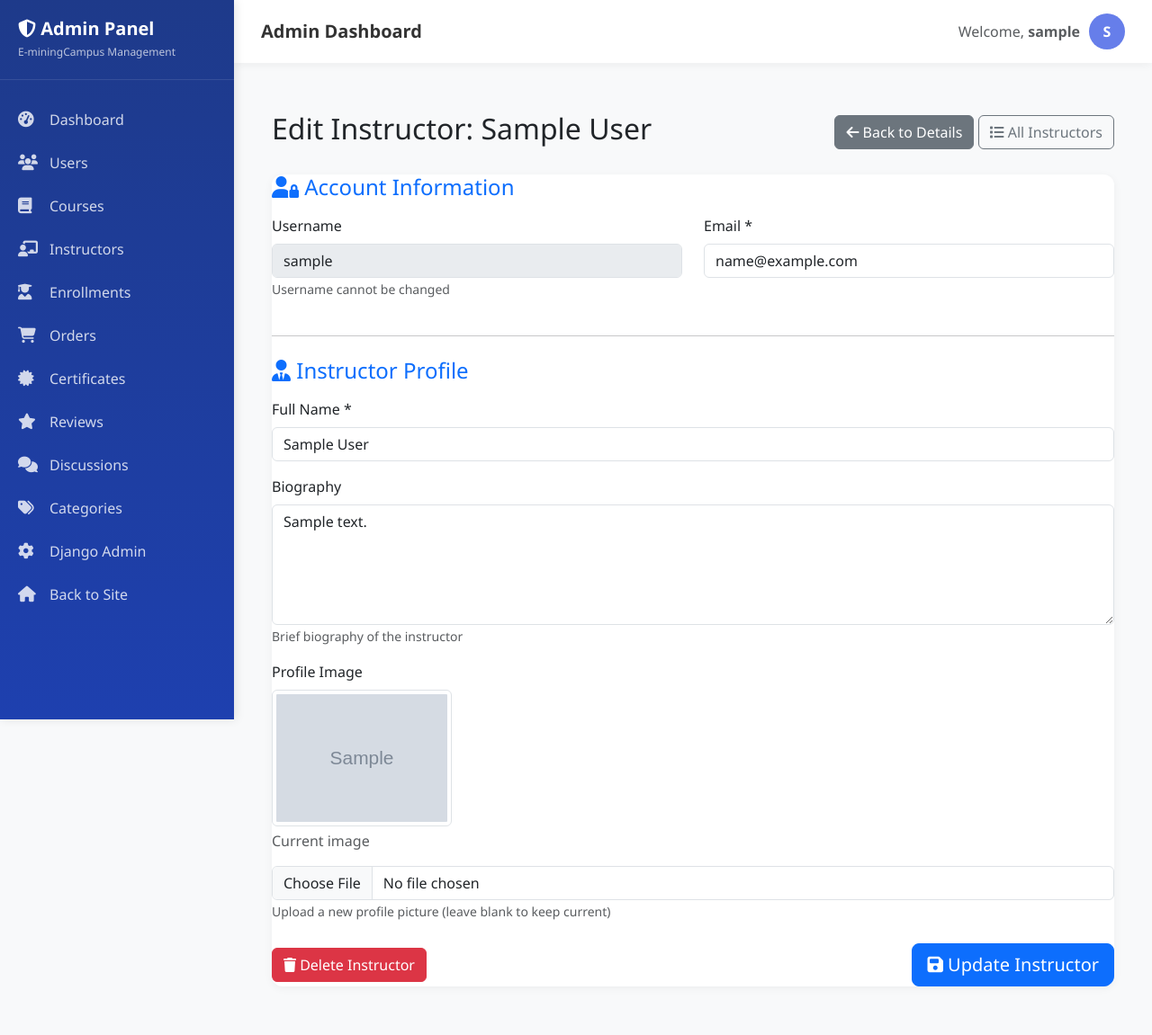
After one commit to kennedy-ak/emining_university, a Django app: page /custom-admin/instructors/1/edit/ in a window 1280 px wide. The commit adds this page. Shown: the whole page at 90% size. Run offline with Django 5.2, Linux system fonts and the light colour scheme; a user stored in the database is signed in; tables that the repository leaves empty hold one stand-in row (values such as "Sample post"); grey boxes marked "Sample" are stand-in pictures.

Commit message:
Add complete CRUD operations for instructors in custom admin panel
Features added:
- Edit instructor functionality with InstructorEditForm
- Delete instructor with confirmation page
- Updated instructor list with Edit and Delete action buttons
- Updated instructor detail page with Edit and Delete buttons
- New templates: edit_instructor.html and instructor_confirm_delete.html

Admin can now:
- Create instructors (existing feature)
- View instructor details (existing feature)
- Edit instructor profile and email
- Delete instructors with option to delete associated user account
- See warning when deleting instructors with courses

All instructor management can now be done within the custom admin panel
without needing to access the Django admin interface.

Co-Authored-By: Claude Sonnet 4.5 <noreply@anthropic.com>

```diff
--- a/courses/admin_views.py
+++ b/courses/admin_views.py
@@ -14,7 +14,7 @@ from .models import (
     LessonProgress, Cart, CartItem, Order, OrderItem, Review, Discussion,
     DiscussionReply, Certificate, CourseMaterial
 )
-from .forms import CourseCreateForm, InstructorCreateForm, CategoryForm
+from .forms import CourseCreateForm, InstructorCreateForm, InstructorEditForm, CategoryForm
 
 # Decorator to check if user is superuser
 def superuser_required(function):
@@ -809,6 +809,60 @@ def admin_create_instructor(request):
     }
     return render(request, 'custom_admin/create_instructor.html', context)
 
+@login_required
+@superuser_required
+def admin_edit_instructor(request, instructor_id):
+    """Edit existing instructor"""
+    instructor = get_object_or_404(Instructor, id=instructor_id)
+
+    if request.method == 'POST':
+        form = InstructorEditForm(request.POST, request.FILES, instance=instructor)
+        if form.is_valid():
+            instructor = form.save()
+            messages.success(request, f'Instructor "{instructor.full_name}" updated successfully!')
+            return redirect('courses:admin_instructor_detail', instructor_id=instructor.id)
+        else:
+            messages.error(request, 'Please correct the errors below.')
+    else:
+        form = InstructorEditForm(instance=instructor)
+
+    context = {
+        'form': form,
+        'instructor': instructor,
+    }
+    return render(request, 'custom_admin/edit_instructor.html', context)
+
+@login_required
+@superuser_required
+def admin_delete_instructor(request, instructor_id):
+    """Delete an instructor"""
+    instructor = get_object_or_404(Instructor, id=instructor_id)
+
+    if request.method == 'POST':
+        instructor_name = instructor.full_name
+        user = instructor.user
+
+        # Delete the instructor (this will also cascade delete related objects)
+        instructor.delete()
+
+        # Optionally delete the associated user account
+        if user and request.POST.get('delete_user') == 'yes':
+            user.delete()
+            messages.success(request, f'Instructor "{instructor_name}" and associated user account deleted successfully!')
+        else:
+            messages.success(request, f'Instructor "{instructor_name}" deleted successfully!')
+
+        return redirect('courses:admin_instructors_list')
+
+    # Count related objects to show in confirmation
+    course_count = instructor.courses.count()
+
+    context = {
+        'instructor': instructor,
+        'course_count': course_count,
+    }
+    return render(request, 'custom_admin/instructor_confirm_delete.html', context)
+
 # ============================================================================
 # CATEGORIES MANAGEMENT
 # ============================================================================
--- a/courses/forms.py
+++ b/courses/forms.py
@@ -402,3 +402,59 @@ class InstructorCreateForm(forms.ModelForm):
             instructor.save()
 
         return instructor
+
+class InstructorEditForm(forms.ModelForm):
+    """Form for editing existing instructors"""
+
+    # User email field (username cannot be changed)
+    email = forms.EmailField(
+        required=True,
+        widget=forms.EmailInput(attrs={
+            'class': 'form-control',
+            'placeholder': 'instructor@example.com'
+        })
+    )
+
+    class Meta:
+        model = Instructor
+        fields = ['full_name', 'bio', 'profile_image']
+        widgets = {
+            'full_name': forms.TextInput(attrs={
+                'class': 'form-control',
+                'placeholder': 'Full name of the instructor'
+            }),
+            'bio': forms.Textarea(attrs={
+                'class': 'form-control',
+                'rows': 5,
+                'placeholder': 'Brief biography of the instructor'
+            }),
+            'profile_image': forms.FileInput(attrs={
+                'class': 'form-control'
+            }),
+        }
+
+    def __init__(self, *args, **kwargs):
+        super().__init__(*args, **kwargs)
+        if self.instance and self.instance.user:
+            self.fields['email'].initial = self.instance.user.email
+
+    def clean_email(self):
+        email = self.cleaned_data.get('email')
+        # Check if email already exists for another user
+        if User.objects.filter(email=email).exclude(id=self.instance.user.id).exists():
+            raise forms.ValidationError('Email already exists for another user.')
+        return email
+
+    def save(self, commit=True):
+        instructor = super().save(commit=False)
+
+        # Update user email
+        if self.instance.user:
+            self.instance.user.email = self.cleaned_data['email']
+            if commit:
+                self.instance.user.save()
+
+        if commit:
+            instructor.save()
+
+        return instructor
--- a/courses/urls.py
+++ b/courses/urls.py
@@ -93,6 +93,8 @@ urlpatterns = [
     path('custom-admin/instructors/', admin_views.admin_instructors_list, name='admin_instructors_list'),
     path('custom-admin/instructors/create/', admin_views.admin_create_instructor, name='admin_create_instructor'),
     path('custom-admin/instructors/<int:instructor_id>/', admin_views.admin_instructor_detail, name='admin_instructor_detail'),
+    path('custom-admin/instructors/<int:instructor_id>/edit/', admin_views.admin_edit_instructor, name='admin_edit_instructor'),
+    path('custom-admin/instructors/<int:instructor_id>/delete/', admin_views.admin_delete_instructor, name='admin_delete_instructor'),
 
     # Categories Management
     path('custom-admin/categories/', admin_views.admin_categories_list, name='admin_categories_list'),
--- /dev/null
+++ b/templates/custom_admin/edit_instructor.html
@@ -0,0 +1,111 @@
+{% extends 'custom_admin/base.html' %}
+{% load static %}
+
+{% block title %}Edit Instructor - Admin{% endblock %}
+
+{% block content %}
+<div class="container-fluid py-4">
+    <div class="row">
+        <div class="col-12">
+            <div class="d-flex justify-content-between align-items-center mb-4">
+                <h2>Edit Instructor: {{ instructor.full_name }}</h2>
+                <div>
+                    <a href="{% url 'courses:admin_instructor_detail' instructor.id %}" class="btn btn-secondary">
+                        <i class="fas fa-arrow-left"></i> Back to Details
+                    </a>
+                    <a href="{% url 'courses:admin_instructors_list' %}" class="btn btn-outline-secondary">
+                        <i class="fas fa-list"></i> All Instructors
+                    </a>
+                </div>
+            </div>
+
+            <div class="card-custom">
+                <div class="card-body">
+                    <form method="post" enctype="multipart/form-data">
+                        {% csrf_token %}
+
+                        {% if form.non_field_errors %}
+                        <div class="alert alert-danger">
+                            {{ form.non_field_errors }}
+                        </div>
+                        {% endif %}
+
+                        <!-- Account Information -->
+                        <div class="mb-4">
+                            <h4 class="text-primary mb-3">
+                                <i class="fas fa-user-lock"></i> Account Information
+                            </h4>
+                            <div class="row">
+                                <div class="col-md-6 mb-3">
+                                    <label class="form-label">Username</label>
+                                    <input type="text" class="form-control" value="{{ instructor.user.username }}" disabled>
+                                    <small class="form-text text-muted">Username cannot be changed</small>
+                                </div>
+
+                                <div class="col-md-6 mb-3">
+                                    <label for="id_email" class="form-label">Email *</label>
+                                    {{ form.email }}
+                                    {% if form.email.errors %}
+                                    <div class="text-danger">{{ form.email.errors }}</div>
+                                    {% endif %}
+                                </div>
+                            </div>
+                        </div>
+
+                        <hr class="my-4">
+
+                        <!-- Instructor Profile Information -->
+                        <div class="mb-4">
+                            <h4 class="text-primary mb-3">
+                                <i class="fas fa-user-tie"></i> Instructor Profile
+                            </h4>
+
+                            <div class="mb-3">
+                                <label for="id_full_name" class="form-label">Full Name *</label>
+                                {{ form.full_name }}
+                                {% if form.full_name.errors %}
+                                <div class="text-danger">{{ form.full_name.errors }}</div>
+                                {% endif %}
+                            </div>
+
+                            <div class="mb-3">
+                                <label for="id_bio" class="form-label">Biography</label>
+                                {{ form.bio }}
+                                <small class="form-text text-muted">Brief biography of the instructor</small>
+                                {% if form.bio.errors %}
+                                <div class="text-danger">{{ form.bio.errors }}</div>
+                                {% endif %}
+                            </div>
+
+                            <div class="mb-3">
+                                <label for="id_profile_image" class="form-label">Profile Image</label>
+                                {% if instructor.profile_image %}
+                                <div class="mb-2">
+                                    <img src="{{ instructor.profile_image.url }}" alt="{{ instructor.full_name }}" class="img-thumbnail" style="max-width: 200px;">
+                                    <p class="text-muted mt-1">Current image</p>
+                                </div>
+                                {% endif %}
+                                {{ form.profile_image }}
+                                <small class="form-text text-muted">Upload a new profile picture (leave blank to keep current)</small>
+                                {% if form.profile_image.errors %}
+                                <div class="text-danger">{{ form.profile_image.errors }}</div>
+                                {% endif %}
+                            </div>
+                        </div>
+
+                        <!-- Submit Button -->
+                        <div class="d-flex justify-content-between align-items-center">
+                            <a href="{% url 'courses:admin_delete_instructor' instructor.id %}" class="btn btn-danger">
+                                <i class="fas fa-trash"></i> Delete Instructor
+                            </a>
+                            <button type="submit" class="btn btn-primary btn-lg">
+                                <i class="fas fa-save"></i> Update Instructor
+                            </button>
+                        </div>
+                    </form>
+                </div>
+            </div>
+        </div>
+    </div>
+</div>
+{% endblock %}
```
Also changed, not shown: templates/custom_admin/instructor_confirm_delete.html (added, +72 -0 lines), templates/custom_admin/instructor_detail.html (+8 -3 lines), templates/custom_admin/instructors_list.html (+11 -3 lines).
